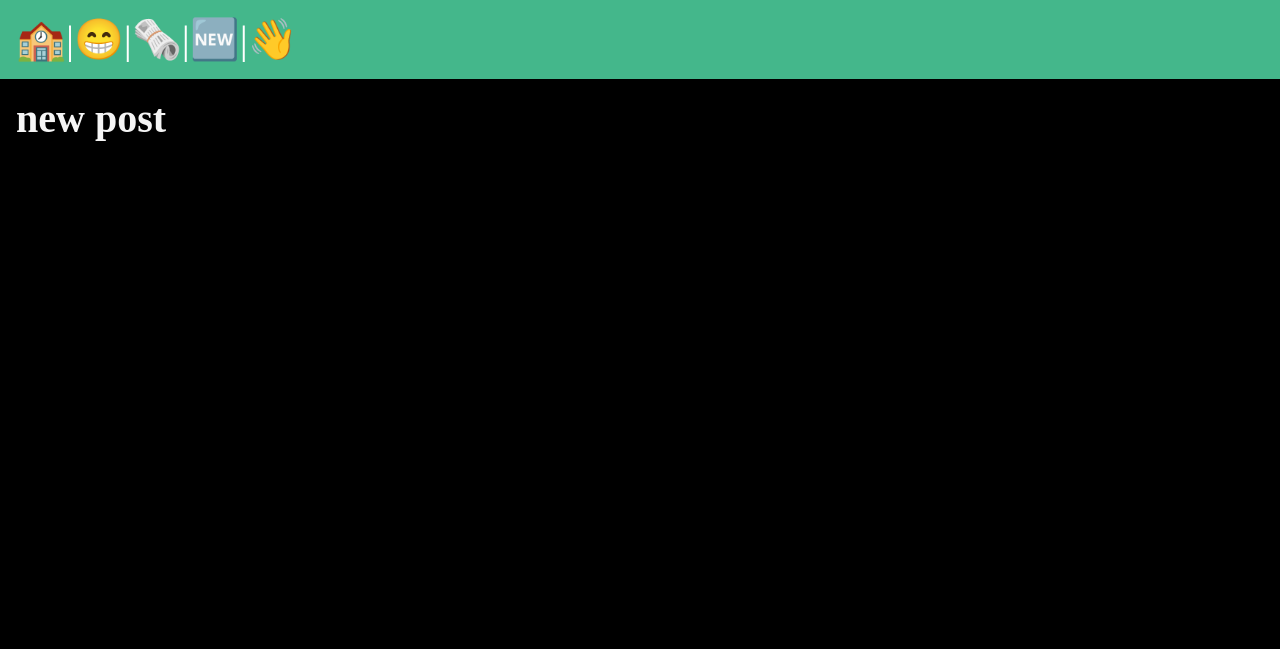
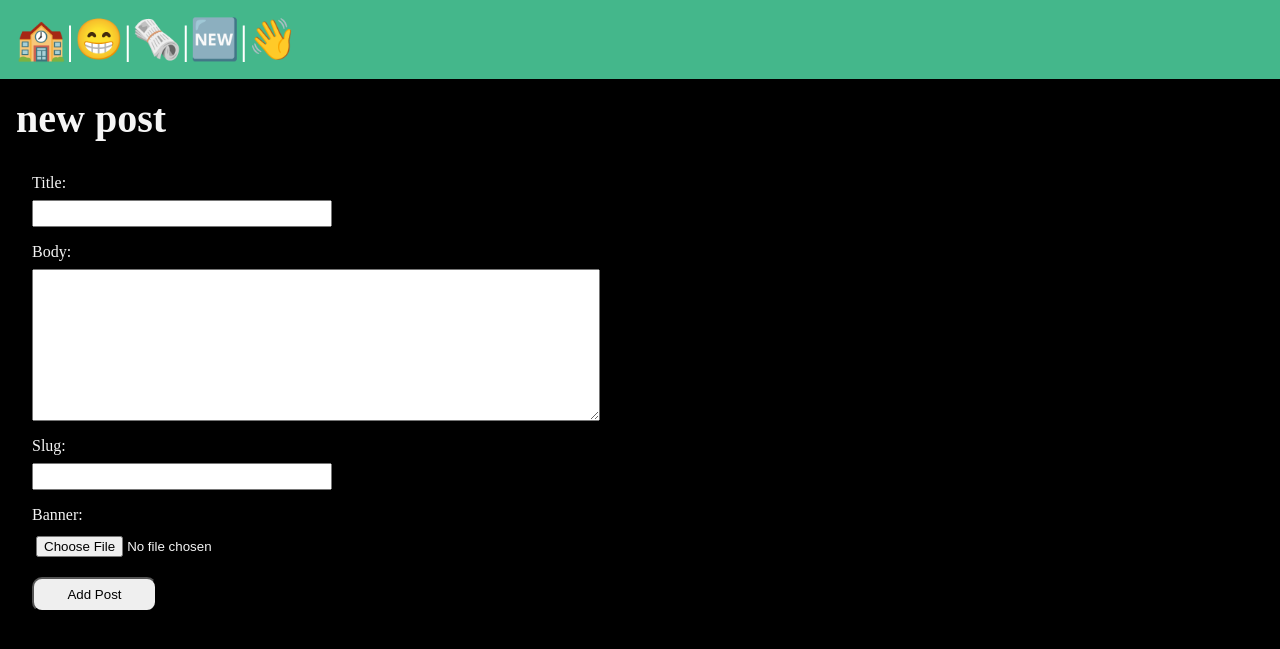
Before and after one commit to ObiomaIkpe/django-app, a Django app: page /posts/new-post/ in a window 1280 px wide. Shown: the top 649 px of the page. Run offline with Django 5.2, Linux system fonts and the light colour scheme; the visitor is signed in with stand-in values (Sample User, id 1).

Commit message:
connecting authors to their posts

```diff
--- /dev/null
+++ b/accountclassifierandidentifier/posts/forms.py
@@ -0,0 +1,8 @@
+from django import forms
+from . import models
+
+
+class CreatePost(forms.ModelForm):
+    class Meta:
+        model = models.Post
+        fields = ['title', 'body', 'slug', 'banner']
--- a/accountclassifierandidentifier/posts/models.py
+++ b/accountclassifierandidentifier/posts/models.py
@@ -1,4 +1,5 @@
 from django.db import models
+from django.contrib.auth.models import User
 
 # Create your models here.
 class Post(models.Model):
@@ -7,6 +8,7 @@ class Post(models.Model):
     slug  = models.SlugField()
     date  = models.DateTimeField(auto_now_add=True)
     banner = models.ImageField(default='fallback.png', blank=True)
+    author = models.ForeignKey(User, on_delete=models.CASCADE, default=None)
 
     def __str__(self):
         return self.title
--- a/accountclassifierandidentifier/posts/templates/posts/post_list.html
+++ b/accountclassifierandidentifier/posts/templates/posts/post_list.html
@@ -14,7 +14,8 @@ posts
             {{post.title }}
         </a>
         </h2>
-        <p>{{post.date }}</p>
+        <p>{{post.date }} by {{post.author}}</p>
+
         <p>{{post.body }}</p>
     </article>
     {% endfor %}
--- a/accountclassifierandidentifier/posts/templates/posts/post_new.html
+++ b/accountclassifierandidentifier/posts/templates/posts/post_new.html
@@ -7,5 +7,13 @@ New Post
 {%block content%}
 <section>
 <h1>new post </h1>
+
+<form class="form-with-validation" action="{% url 'posts:new-post'%}"  method="post" enctype="multipart/form-data">
+    {% csrf_token %}
+
+    {{form}}
+
+    <button class="form-submit">Add Post</button>
+</form>
 </section>
 {%endblock%}
--- a/accountclassifierandidentifier/posts/views.py
+++ b/accountclassifierandidentifier/posts/views.py
@@ -1,6 +1,7 @@
-from django.shortcuts import render
+from django.shortcuts import render, redirect
 from . models import Post
 from django.contrib.auth.decorators import login_required
+from . import forms
 # from django.http import HttpResponse
 
 # Create your views here.
@@ -15,4 +16,13 @@ def post_page(request, slug):
 
 @login_required(login_url="/users/login")
 def post_new(request):
-    return render(request, 'posts/post_new.html')
+    if request.method == "POST":
+        form = forms.CreatePost(request.POST, request.FILES)
+        if form.is_valid():
+            #save the new post with user
+            newpost = form.save(commit = False)
+            newpost.author = request.user
+            newpost.save()
+            return redirect('posts:list')
+    form = forms.CreatePost()
+    return render(request, 'posts/post_new.html', {'form': form})
```
Also changed, not shown: accountclassifierandidentifier/posts/migrations/0003_post_author.py (added).
